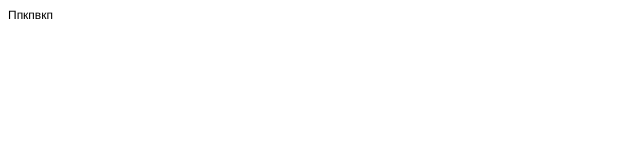
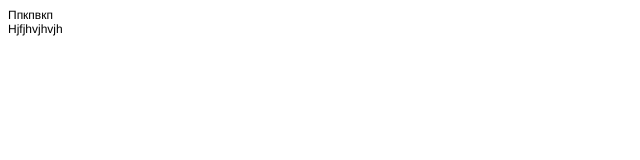
Before and after one commit to KseniaNartova/first-project, a plain HTML site: page index.html in a window 1280 px wide. Shown: the full height of the page, 0-640 px from the left. Drawn offline with Linux system fonts and the light colour scheme.

Commit message:
html koment

```diff
--- a/index.html
+++ b/index.html
@@ -7,10 +7,12 @@
   <meta name="Generator" content="Cocoa HTML Writer">
   <meta name="CocoaVersion" content="2113">
   <style type="text/css">
-    p.p1 {margin: 0.0px 0.0px 0.0px 0.0px; font: 12.0px Helvetica}
+    p.p1 {margin: 0.0px 0.0px 0.0px 0.0px; font: 12.0px Helvetica; color: #000000; -webkit-text-stroke: #000000}
+    span.s1 {font-kerning: none}
   </style>
 </head>
 <body>
-<p class="p1">Ппкпвкп<span class="Apple-converted-space"> </span></p>
+<p class="p1"><span class="s1">Ппкпвкп<span class="Apple-converted-space"> </span></span></p>
+<p class="p1"><span class="s1">Hjfjhvjhvjh</span></p>
 </body>
 </html>
```
